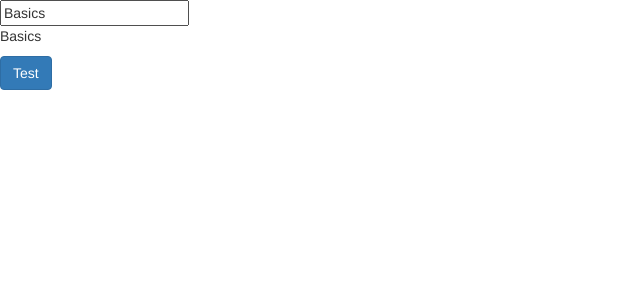
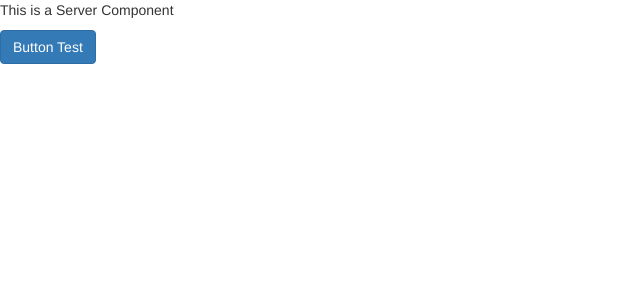
Before and after one commit to ManideepInnamuri/Angular-Basics, an Angular app: page / in a window 1280 px wide. Shown: the top 300 px of the page, without its empty margins (0-640 px from the left). Built offline with nearby package versions, Linux system fonts and the light colour scheme.

Commit message:
First Component
Component created Manually

```diff
--- a/src/app/app.component.html
+++ b/src/app/app.component.html
@@ -1,3 +1 @@
-<input type="text" [(ngModel)]="name">
-<p>{{name}}</p>
-<button type="button" class="btn btn-primary">Test</button>
+<app-server></app-server>
--- a/src/app/app.module.ts
+++ b/src/app/app.module.ts
@@ -4,10 +4,12 @@ import {FormsModule} from '@angular/forms'
 
 import { AppRoutingModule } from './app-routing.module';
 import { AppComponent } from './app.component';
+import { ServerComponent } from './server/server.component';
 
 @NgModule({
   declarations: [
-    AppComponent
+    AppComponent,
+    ServerComponent
   ],
   imports: [
     BrowserModule,
--- /dev/null
+++ b/src/app/server/server.component.html
@@ -0,0 +1,2 @@
+<p>This is a Server Component</p>
+<button type="button" class="btn btn-primary">Button Test</button>
```
Also changed, not shown: src/app/server/server.component.ts (added, +10 -0 lines).
